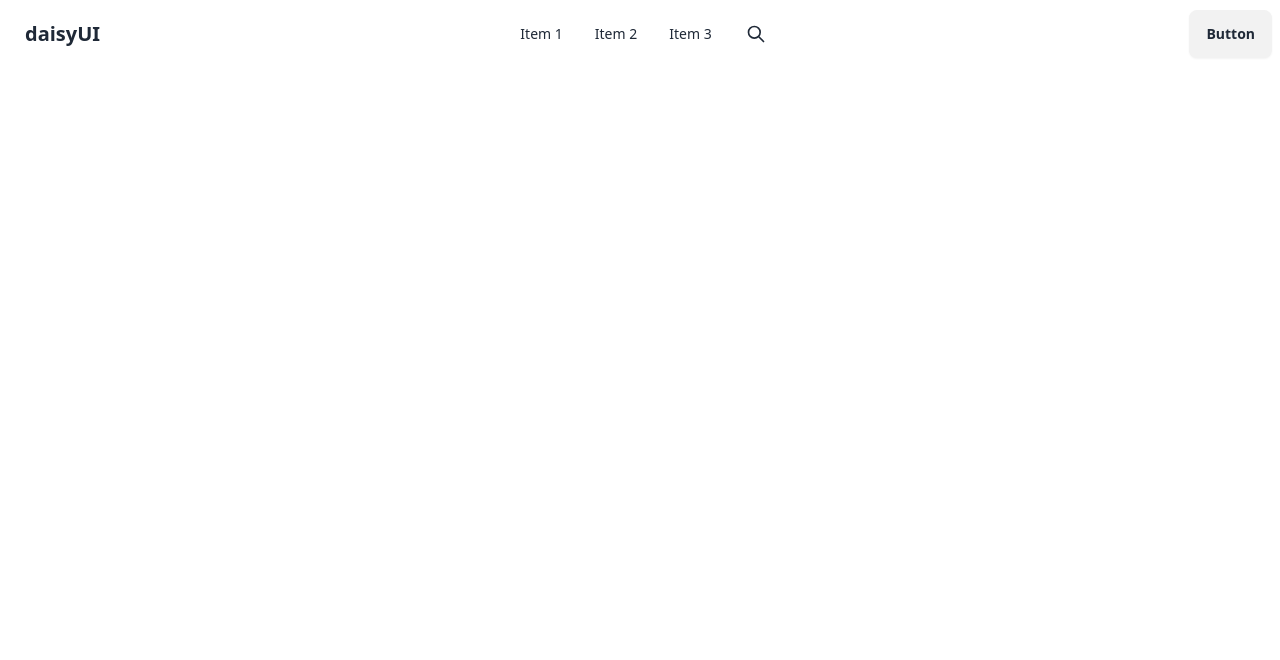
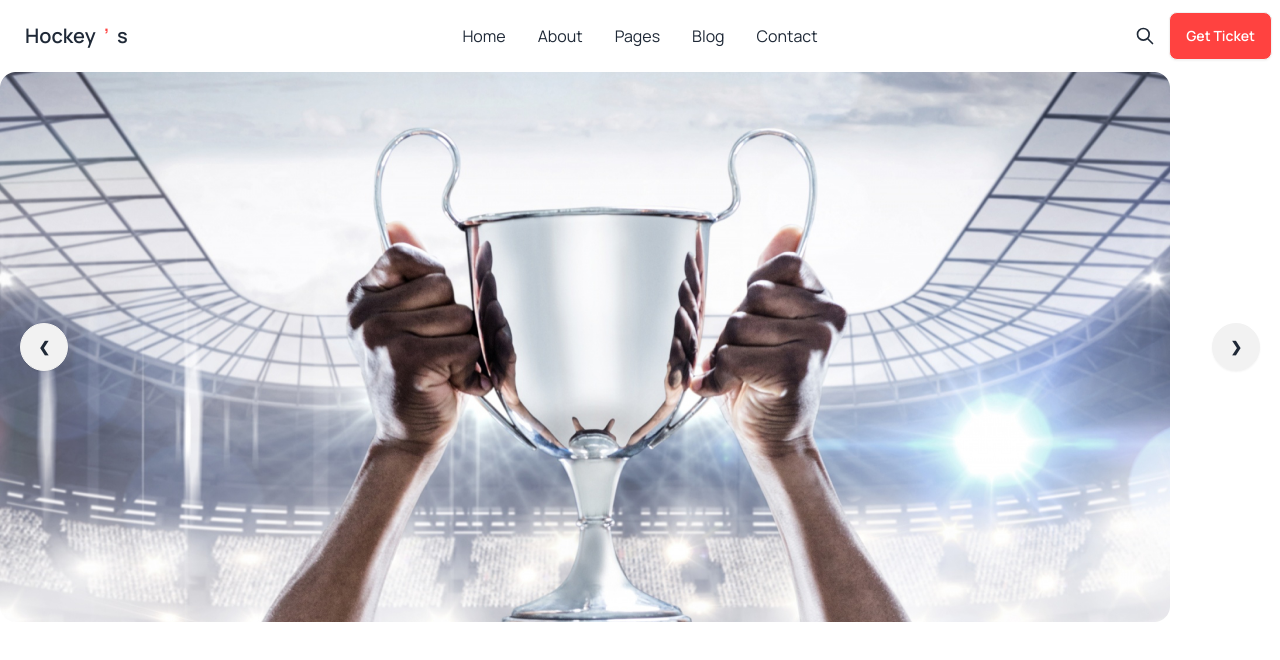
Before and after one commit to DarkMonir/hocky_assign-3, a plain HTML site: page index.html in a window 1280 px wide. Drawn offline with nearby package versions, Linux system fonts and the light colour scheme.

Commit message:
added banner

```diff
--- a/index.html
+++ b/index.html
@@ -11,43 +11,135 @@
       type="text/css"
     />
     <script src="https://cdn.tailwindcss.com"></script>
+    <!-- Manrope fonts -->
+    <link rel="preconnect" href="https://fonts.googleapis.com" />
+    <link rel="preconnect" href="https://fonts.gstatic.com" crossorigin />
+    <link
+      href="https://fonts.googleapis.com/css2?family=Manrope:wght@400;500;600;700;800&display=swap"
+      rel="stylesheet"
+    />
+    <!-- Tailwind styles -->
+    <script>
+      tailwind.config = {
+        theme: {
+          extend: {
+            colors: {
+              clifford: '#da373d',
+              hocky_btn: '#FF4240',
+            }
+          }
+        }
+      }
+    </script>
 
 
+
+    <!-- Custom styles -->
+   <style>
+    .font-manrope{
+      font-family: 'Manrope', sans-serif;
+    }
+   </style>
   </head>
-  <body>
+  <body class="font-manrope">
     <header>
       <nav>
-
-
         <div class="navbar bg-base-100">
           <div class="navbar-start">
             <div class="dropdown">
               <div tabindex="0" role="button" class="btn btn-ghost lg:hidden">
-                      <svg xmlns="http://www.w3.org/2000/svg" class="h-5 w-5" fill="none" viewBox="0 0 24 24" stroke="currentColor"><path stroke-linecap="round" stroke-linejoin="round" stroke-width="2" d="M4 6h16M4 12h8m-8 6h16" /></svg>
+                <svg
+                  xmlns="http://www.w3.org/2000/svg"
+                  class="h-5 w-5"
+                  fill="none"
+                  viewBox="0 0 24 24"
+                  stroke="currentColor"
+                >
+                  <path
+                    stroke-linecap="round"
+                    stroke-linejoin="round"
+                    stroke-width="2"
+                    d="M4 6h16M4 12h8m-8 6h16"
+                  />
+                </svg>
               </div>
-                    <ul tabindex="0" class="menu menu-sm dropdown-content mt-3 z-[1] p-2 shadow bg-base-100 rounded-box w-52">
-                      <li><a>Item 1</a></li>
-                      <li><a>Item 2</a></li>
-                      <li><a>Item 3</a></li>
+              <ul
+                tabindex="0"
+                class="menu text-base menu-sm dropdown-content mt-3 z-[1] p-2 shadow bg-base-100 rounded-box w-52"
+              >
+                <li><a>Home</a></li>
+                <li><a>About</a></li>
+                <li><a>Pages</a></li>
+                <li><a>Blog</a></li>
+                <li><a>Contact</a></li>
               </ul>
             </div>
-                  <a class="btn btn-ghost text-xl">daisyUI</a>
+            <a class="btn btn-ghost text-xl">Hockey<span class="text-hocky_btn">’</span>s</a>
           </div>
           <div class="navbar-center hidden lg:flex">
-                  <ul class="menu menu-horizontal px-1">
-                    <li><a>Item 1</a></li>
-                    <li> <a>Item 2</a></li>
-                    <li><a>Item 3</a></li>
+            <ul class="menu text-base menu-horizontal px-1">
+              <li><a>Home</a></li>
+              <li><a>About</a></li>
+              <li><a>Pages</a></li>
+              <li><a>Blog</a></li>
+              <li><a>Contact</a></li>
             </ul>
           </div>
+
+          <div class="navbar-end">
             <button class="btn btn-ghost btn-circle mg:hidden">
-                    <svg xmlns="http://www.w3.org/2000/svg" class="h-5 w-5" fill="none" viewBox="0 0 24 24" stroke="currentColor"><path stroke-linecap="round" stroke-linejoin="round" stroke-width="2" d="M21 21l-6-6m2-5a7 7 0 11-14 0 7 7 0 0114 0z" /></svg>
+              <svg
+                xmlns="http://www.w3.org/2000/svg"
+                class="h-5 w-5"
+                fill="none"
+                viewBox="0 0 24 24"
+                stroke="currentColor"
+              >
+                <path
+                  stroke-linecap="round"
+                  stroke-linejoin="round"
+                  stroke-width="2"
+                  d="M21 21l-6-6m2-5a7 7 0 11-14 0 7 7 0 0114 0z"
+                />
+              </svg>
             </button>
-                <div class="navbar-end">
-                  <a class="btn">Button</a>
+            <a class="btn bg-hocky_btn text-white">Get Ticket</a>
           </div>
         </div>
       </nav>
+      <!-- sloder or carosal -->
+
+      <div class="carousel  w-full h-[550px]">
+        <div id="slide1" class="carousel-item relative w-full">
+          <img src="Images/1.png" class="w-100%" />
+          <div class="absolute flex justify-between transform -translate-y-1/2 left-5 right-5 top-1/2">
+            <a href="#slide3" class="btn btn-circle">❮</a>
+            <a href="#slide2" class="btn btn-circle">❯</a>
+          </div>
+        </div>
+
+        <div id="slide2" class="carousel-item relative w-full">
+          <img src="Images/2.png" class="w-full" />
+          <div class="absolute flex justify-between transform -translate-y-1/2 left-5 right-5 top-1/2">
+            <a href="#slide1" class="btn btn-circle">❮</a>
+            <a href="#slide3" class="btn btn-circle">❯</a>
+          </div>
+        </div>
+
+        <div id="slide3" class="carousel-item relative w-full">
+          <img src="Images/3.png" class="w-full" />
+          <div class="absolute flex justify-between transform -translate-y-1/2 left-5 right-5 top-1/2">
+            <a href="#slide2" class="btn btn-circle">❮</a>
+            <a href="#slide1" class="btn btn-circle">❯</a>
+          </div>
+        </div>
+
+
+        </div>
+
+
+
+
     </header>
 
     <main></main>
```
Lines whose indentation alone changed are shown as unchanged.
